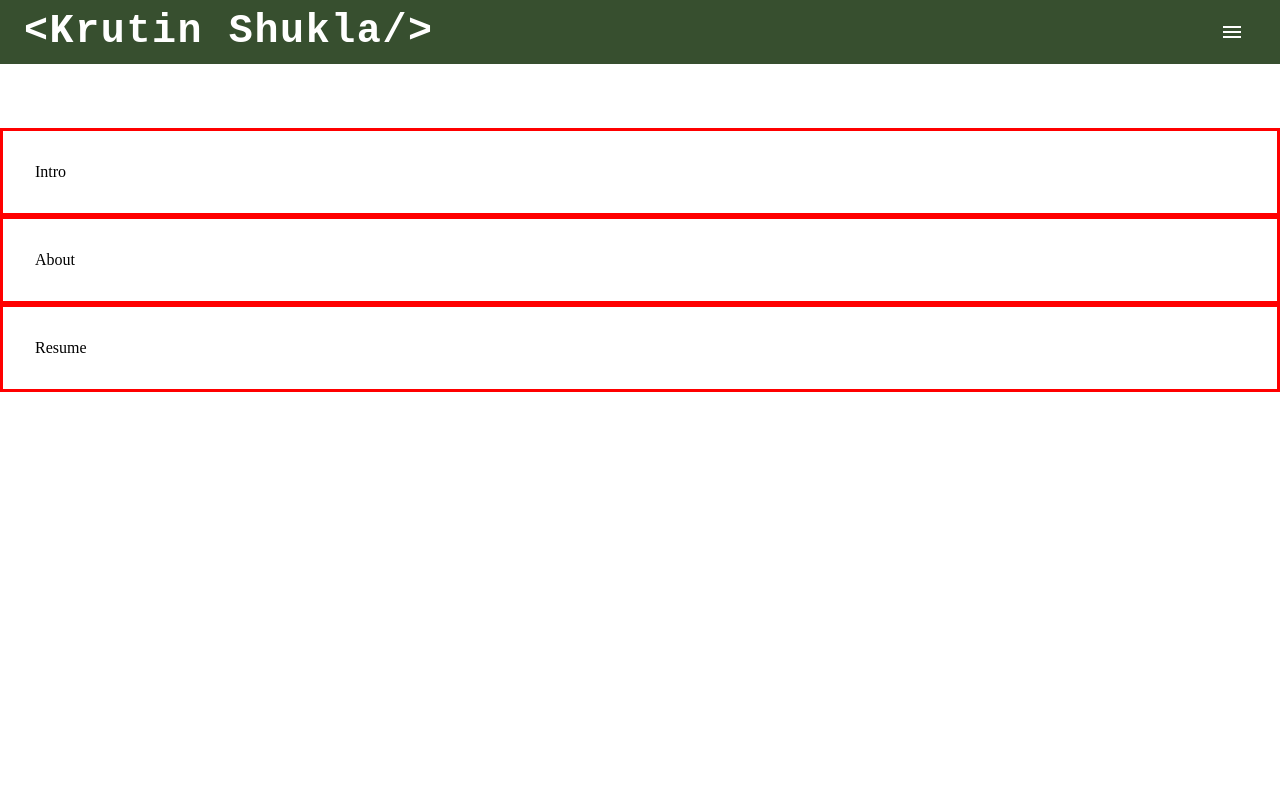
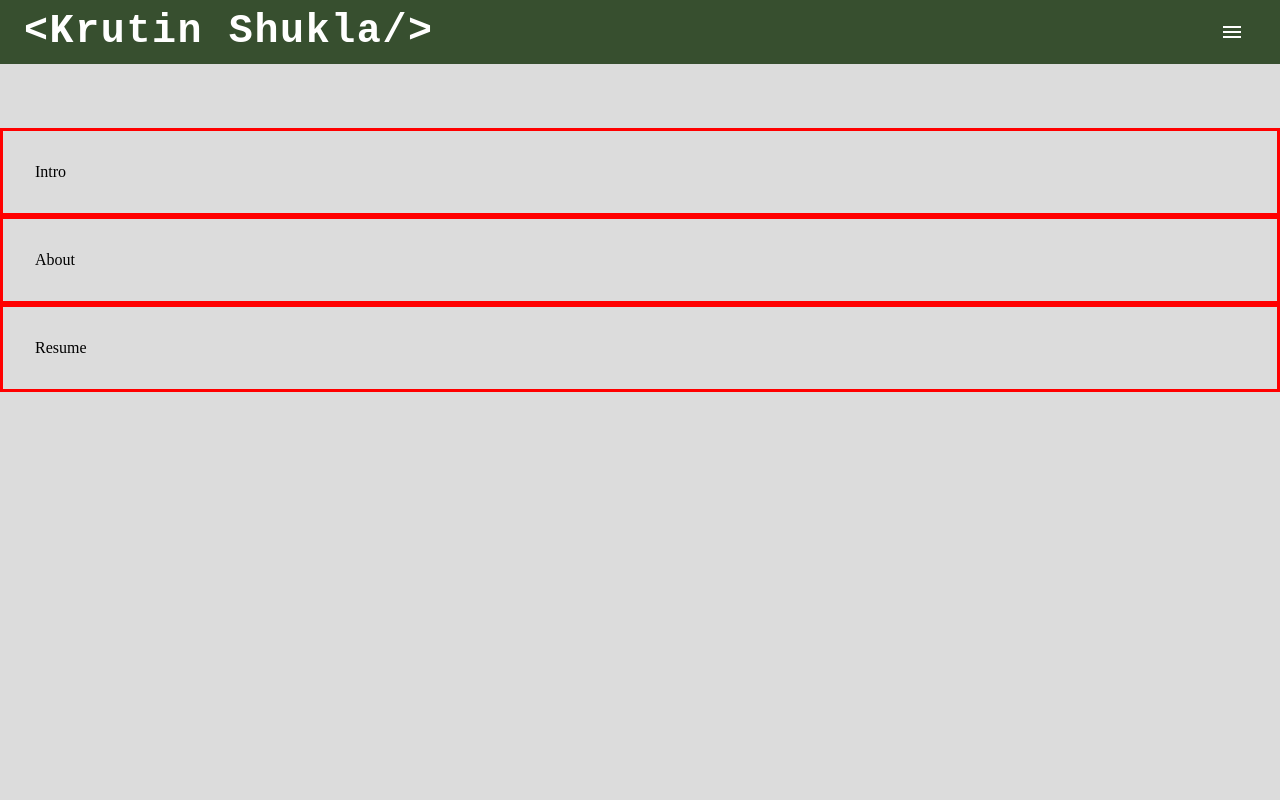
Before and after one commit to Krt-11/Website, a React (Vite) app in the folder personal-website/: page / in a window 1280 px wide. Shown: the top 800 px of the page. Built offline with nearby package versions, Linux system fonts and the light colour scheme.

Commit message:
refactor: change background color

```diff
--- a/personal-website/src/App.tsx
+++ b/personal-website/src/App.tsx
@@ -9,6 +9,7 @@ const App: React.FC = () => {
       sx={{
         display: "flex",
         flexDirection: "column",
+        backgroundColor: "#DCDCDC",
       }}
     >
       <Header />
```
